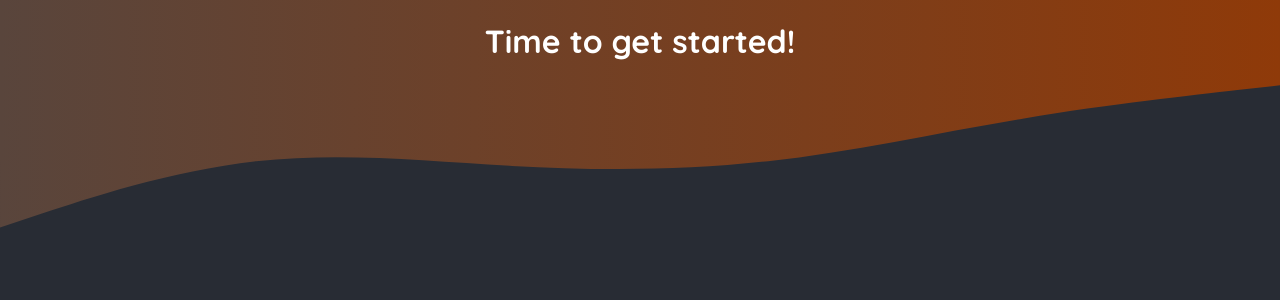
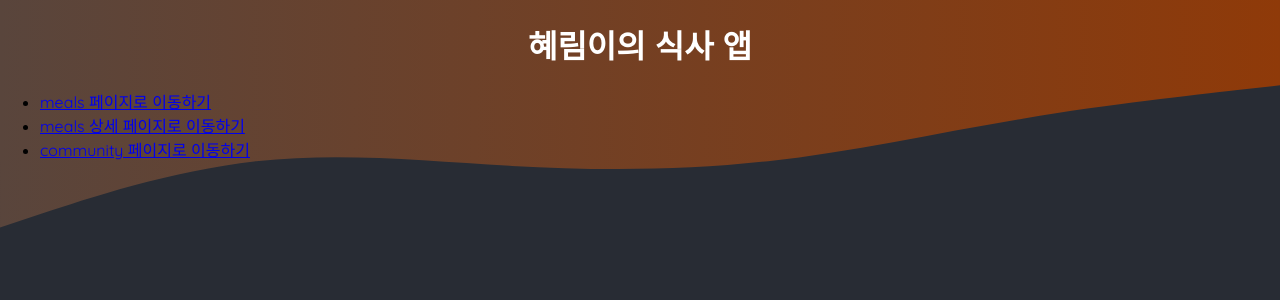
Before and after one commit to HyerimKimm/udemy-next-practice, a Next.js app: page / in a window 1280 px wide. Shown: the top 300 px of the page. Built offline with nearby package versions, Linux system fonts and the light colour scheme.

Commit message:
연습문제 1 완료

```diff
--- /dev/null
+++ b/app/community/page.js
@@ -0,0 +1,3 @@
+export default function Community() {
+  return <main>This is Community Page.</main>;
+}
--- /dev/null
+++ b/app/meals/[menuId]/page.js
@@ -0,0 +1,3 @@
+export default function MealsDetail({ params }) {
+  return <main>This is {params.menuId} Meals Page.</main>;
+}
--- /dev/null
+++ b/app/meals/page.js
@@ -0,0 +1,3 @@
+export default function Meals() {
+  return <main>This is Meals Page.</main>;
+}
--- a/app/page.js
+++ b/app/page.js
@@ -1,9 +1,20 @@
+import Link from "next/link";
+
 export default function Home() {
   return (
     <main>
-      <h1 style={{ color: 'white', textAlign: 'center' }}>
-        Time to get started!
-      </h1>
+      <h1 style={{ color: "white", textAlign: "center" }}>혜림이의 식사 앱</h1>
+      <ul>
+        <li>
+          <Link href={`/meals`}>meals 페이지로 이동하기</Link>
+        </li>
+        <li>
+          <Link href={`/meals/ciabatta`}>meals 상세 페이지로 이동하기</Link>
+        </li>
+        <li>
+          <Link href={`/community`}>community 페이지로 이동하기</Link>
+        </li>
+      </ul>
     </main>
   );
 }
```
